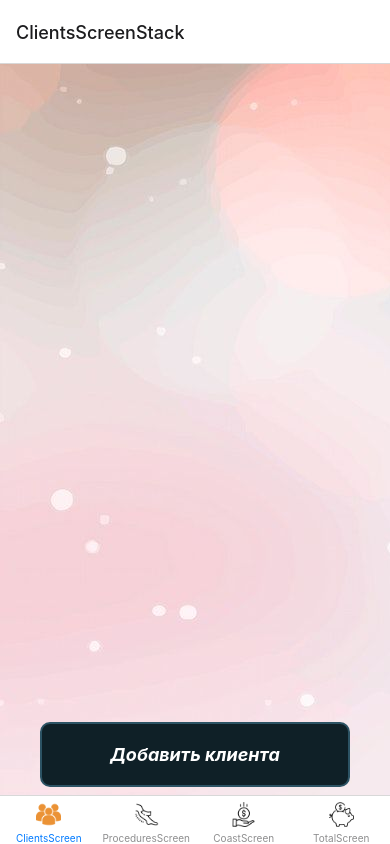
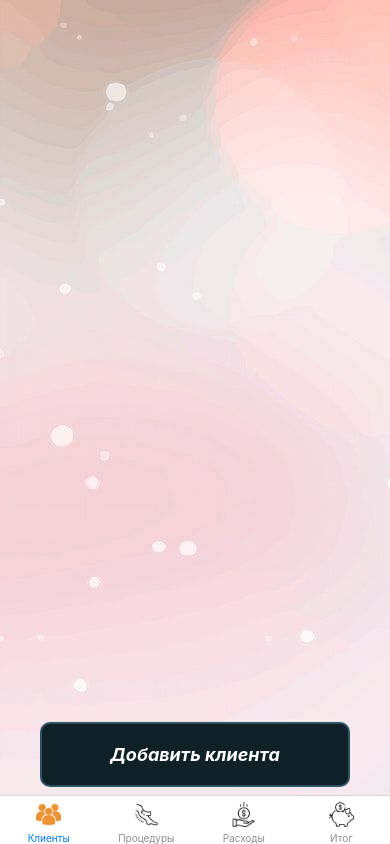
Before and after one commit to Nykaloff/Expense-calculator, a React Native app: screen /ClientsScreenStack in a window 390 px wide. Built offline with nearby package versions, Linux system fonts and the light colour scheme.

Commit message:
russian tabNav Names Screens

```diff
--- a/src/navigation/Navigation.tsx
+++ b/src/navigation/Navigation.tsx
@@ -19,12 +19,19 @@ const RootTab = createBottomTabNavigator<RootTabParams>();
 export const ClientsScreenStackNavigator = () => {
   return (
     <RootStack.Navigator>
-      <RootStack.Screen name="ClientsScreenStack" component={ClientsScreen} />
       <RootStack.Screen
+      options={{
+        headerShown: false }}
+        name="ClientsScreenStack" component={ClientsScreen} />
+      <RootStack.Screen
+      options={{
+        headerShown: false }}
         name="AddNewClientScreen"
         component={AddNewClientScreen}
       />
       <RootStack.Screen
+      options={{
+        headerShown: false }}
         name="ProfileClientScreen"
         component={ProfileClientScreen}
       />
@@ -36,10 +43,14 @@ export const ProceduresScreenStackNavigator = () => {
   return (
     <RootStack.Navigator>
       <RootStack.Screen
+      options={{
+        headerShown: false }}
         name="ProceduresScreenStack"
         component={ProceduresScreen}
       />
       <RootStack.Screen
+      options={{
+        headerShown: false }}
         name="AddNewProcedureScreen"
         component={AddNewProcedureScreen}
       />
@@ -53,7 +64,7 @@ export const Navigation = () => {
     <NavigationContainer>
       <RootTab.Navigator>
         <RootTab.Screen
-          name="ClientsScreen"
+          name="Клиенты"
           component={ClientsScreenStackNavigator}
           options={{
             headerShown: false,
@@ -73,7 +84,7 @@ export const Navigation = () => {
           }}
         />
         <RootTab.Screen
-          name="ProceduresScreen"
+          name="Процедуры"
           component={ProceduresScreenStackNavigator}
           options={{
             headerShown: false,
@@ -93,7 +104,7 @@ export const Navigation = () => {
           }}
         />
         <RootTab.Screen
-          name="CoastScreen"
+          name="Расходы"
           component={CoastScreen}
           options={{
             tabBarIcon: ({focused}) => (
@@ -112,7 +123,7 @@ export const Navigation = () => {
           }}
         />
         <RootTab.Screen
-          name="TotalScreen"
+          name="Итог"
           component={TotalScreen}
           options={{
             tabBarIcon: ({focused}) => (
--- a/src/screens/ClientsScreen.tsx
+++ b/src/screens/ClientsScreen.tsx
@@ -69,6 +69,7 @@ const styles = StyleSheet.create({
     flex: 1,
   },
   clientsClonatainer: {
+    paddingTop: 40,
     flex: 1,
   },
   client: {
```
Also changed, not shown: src/assets/types/NavigationTypes.ts (+8 -8 lines).
